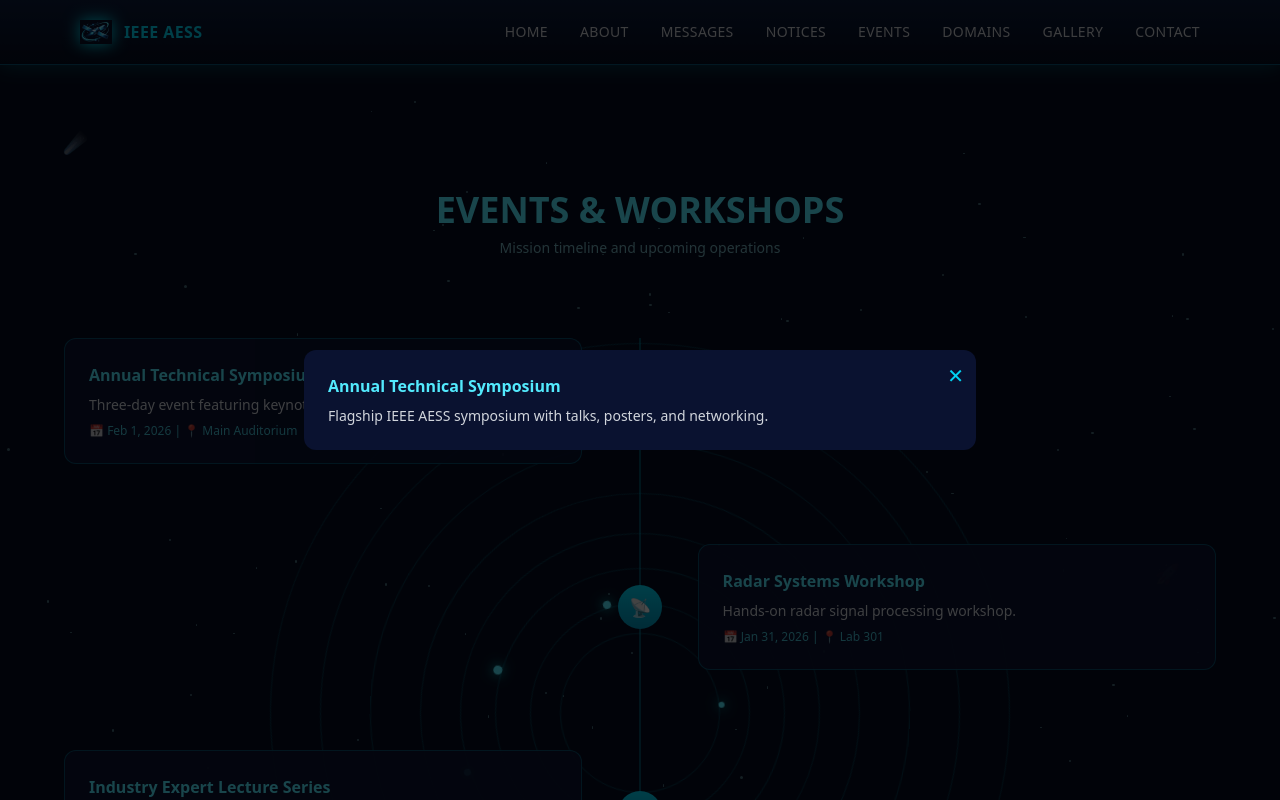
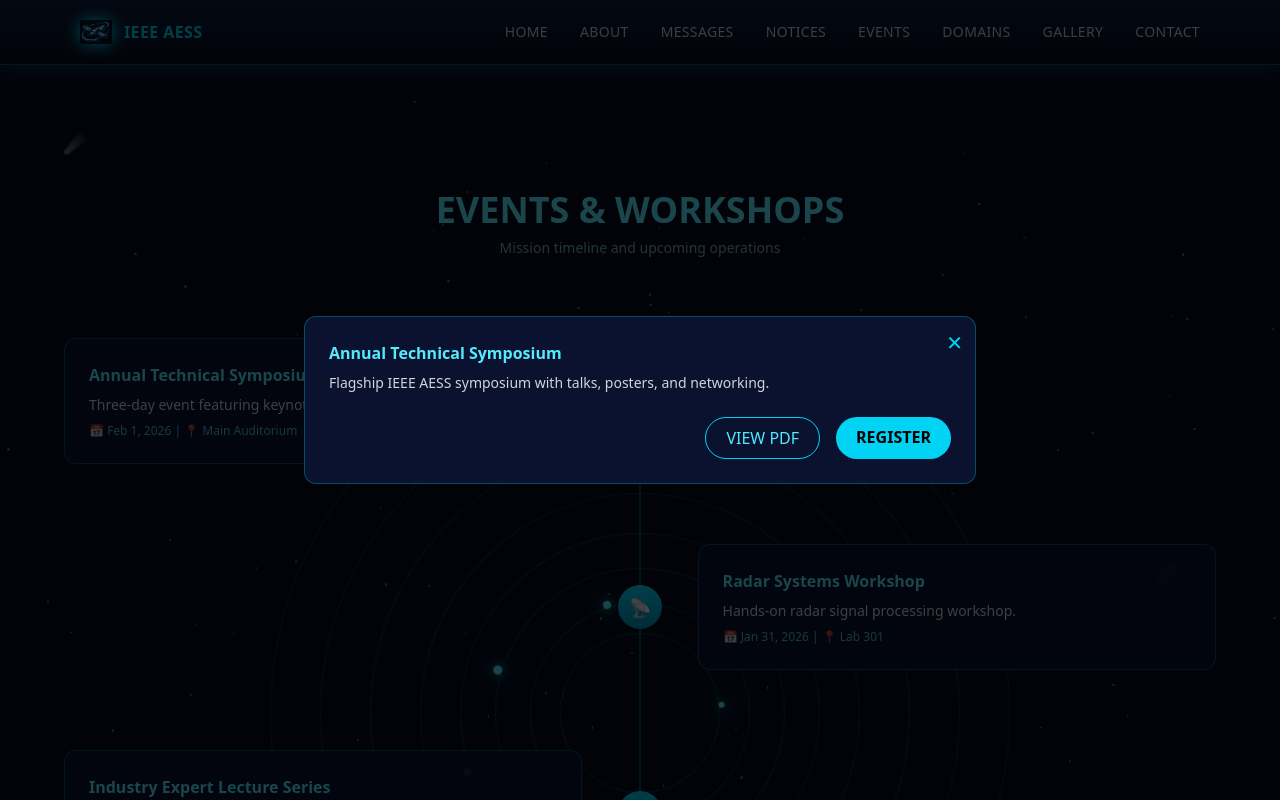
Before and after one commit to BaljeetkumarPatel/BMSIT-IEEE-AESS, a React (Vite) app in the folder frontend/: page / in a window 1280 px wide. Both pictures are taken after a click on the element 323 px from the left and 4973 px from the top of the page. Shown: the part 4573-5373 px from the top of the page. Built offline with nearby package versions, Linux system fonts and the light colour scheme.

Commit message:
Fix image paths for Vercel build

```diff
--- a/frontend/src/components/EventsWorkshops.jsx
+++ b/frontend/src/components/EventsWorkshops.jsx
@@ -54,6 +54,26 @@ const EventsWorkshops = ({ variant = "home" }) => {
       status: "completed",
       full: "Hackathon on navigation and control systems.",
     },
+    {
+      side: "left",
+      icon: "📡",
+      title: "IEEE AESS 2026 Execom & Volcom Interview",
+      desc: "Application form to join IEEE AESS 2026 Execom and Volcom.",
+      date: "13 Jan 2026",
+      location: "Online via Gmeet",
+      status: "completed",
+      full: "Application form to join IEEE AESS 2026 Execom and Volcom.",
+    },
+    {
+      side: "right",
+      icon: "📡",
+      title: "IEEE AESS 2026 Execom & Volcom ISelected list",
+      desc: "",
+      date: "13 Jan 2026",
+      location: "Online via Gmeet",
+      status: "completed",
+      full: "Application form to join IEEE AESS 2026 Execom and Volcom.",
+    },
   ];
 
   /* ================= SORT ================= */
@@ -74,6 +94,34 @@ const EventsWorkshops = ({ variant = "home" }) => {
     upcoming: "bg-cyan-500/15 text-cyan-400 border-cyan-400/40",
   };
 
+  /* ================= EXTRA: EVENT LINKS (ONLY ADDITION) ================= */
+  const eventLinks = {
+    "Radar Systems Workshop": {
+      pdf: "https://drive.google.com/file/d/1PWdnOf9bZHHugWFzDEs0qYMMYLvG2QFB/view?usp=drive_link",
+      result:
+        "https://drive.google.com/file/d/11jfxh9-nOUE6qyuMV09qpQzlayvd7ist/view?usp=drive_link",
+    },
+    "Annual Technical Symposium": {
+      pdf: "https://drive.google.com/file/d/1PWdnOf9bZHHugWFzDEs0qYMMYLvG2QFB/view?usp=drive_link",
+      register: "https://drive.google.com/file/d/1PWdnOf9bZHHugWFzDEs0qYMMYLvG2QFB/view?usp=drive_link",
+    },
+    "Industry Expert Lecture Series": {
+      pdf: "https://dummy-link.com/lecture.pdf",
+    },
+    "Avionics Hackathon": {
+      pdf: "https://dummy-link.com/hackathon.pdf",
+      result: "https://dummy-link.com/hackathon-result.pdf",
+    },
+    "IEEE AESS 2026 Execom & Volcom Interview": {
+      pdf: "https://dummy-link.com/interview.pdf",
+      result: "https://dummy-link.com/interview-result.pdf",
+    },
+    "IEEE AESS 2026 Execom & Volcom ISelected list": {
+      pdf: "https://dummy-link.com/selected.pdf",
+      result: "https://dummy-link.com/final-result.pdf",
+    },
+  };
+
   /* ================= PLANETS ================= */
   const planets = [
     { size: 6, orbit: 80, speed: 10 },
@@ -87,6 +135,7 @@ const EventsWorkshops = ({ variant = "home" }) => {
   ];
 
   const floatIcons = ["🚀", "🛰️", "☄️", "🪐", "📡"];
+  const links = activeEvent ? eventLinks[activeEvent.title] : null;
 
   return (
     <section
@@ -291,20 +340,74 @@ const EventsWorkshops = ({ variant = "home" }) => {
         </>
       )}
 
+
+      {/* ================= MODAL ================= */}
       {/* ================= MODAL ================= */}
       {activeEvent && (
         <div className="fixed inset-0 z-50 bg-black/70 flex items-center justify-center px-4">
-          <div className="relative max-w-2xl w-full p-6 rounded-xl bg-[#0a1230]">
+          <div className="relative max-w-2xl w-full p-6 rounded-xl bg-[#0a1230] border border-cyan-400/30">
+
+            {/* CLOSE */}
             <button
               onClick={() => setActiveEvent(null)}
               className="absolute top-3 right-3 text-cyan-400 text-xl"
             >
               ✕
             </button>
+
+            {/* TITLE */}
             <h3 className="text-cyan-300 font-semibold mb-2">
               {activeEvent.title}
             </h3>
-            <p className="text-sm text-gray-300">{activeEvent.full}</p>
+
+            {/* DESCRIPTION */}
+            <p className="text-sm text-gray-300 mb-6">
+              {activeEvent.full}
+            </p>
+
+            {/* ACTION BUTTONS */}
+            <div className="flex flex-wrap gap-4 justify-end">
+
+              {links?.pdf && (
+                <a
+                  href={links.pdf}
+                  target="_blank"
+                  rel="noopener noreferrer"
+                  className="px-5 py-2 rounded-full
+                  border border-cyan-400 text-cyan-300
+                  hover:bg-cyan-400/10 transition"
+                >
+                  VIEW PDF
+                </a>
+              )}
+
+              {links?.register && (
+                <a
+                  href={links.register}
+                  target="_blank"
+                  rel="noopener noreferrer"
+                  className="px-5 py-2 rounded-full
+                  bg-cyan-400 text-black font-semibold
+                  hover:bg-cyan-300 transition"
+                >
+                  REGISTER
+                </a>
+              )}
+
+              {links?.result && (
+                <a
+                  href={links.result}
+                  target="_blank"
+                  rel="noopener noreferrer"
+                  className="px-5 py-2 rounded-full
+                  bg-green-500 text-black font-semibold
+                  hover:bg-green-400 transition"
+                >
+                  RESULT
+                </a>
+              )}
+
+            </div>
           </div>
         </div>
       )}
--- a/frontend/src/data/eventsData.js
+++ /dev/null
@@ -1,70 +0,0 @@
-// src/data/eventsData.js
-const eventsData = [
-  {
-    id: 1,
-    side: "left",
-    icon: "🚀",
-    title: "Annual Technical Symposium",
-    desc:
-      "Three-day event featuring keynote speakers, technical sessions, and poster presentations.",
-    date: "Jan 15–17, 2025",
-    location: "Main Auditorium",
-    status: "completed",
-    full:
-      "The Annual Technical Symposium is the flagship IEEE AESS event bringing together students, researchers, and industry experts for talks, posters, and networking.",
-  },
-  {
-    id: 2,
-    side: "right",
-    icon: "📡",
-    title: "Radar Systems Workshop",
-    desc:
-      "Hands-on training on radar signal processing and detection algorithms.",
-    date: "Dec 20, 2024",
-    location: "Lab 301",
-    status: "completed",
-    full:
-      "Hands-on experience in FMCW radar, phased arrays, clutter suppression, and detection algorithms with real datasets.",
-  },
-  {
-    id: 3,
-    side: "left",
-    icon: "👥",
-    title: "Industry Expert Lecture Series",
-    desc:
-      "Monthly lecture series by aerospace industry leaders.",
-    date: "Every Month",
-    location: "Seminar Hall",
-    status: "ongoing",
-    full:
-      "Lecture series connecting students with aerospace and defense professionals, focusing on real-world challenges and careers.",
-  },
-  {
-    id: 4,
-    side: "right",
-    icon: "</>",
-    title: "Avionics Hackathon",
-    desc:
-      "24-hour coding competition focused on avionics software solutions.",
-    date: "Feb 10–11, 2025",
-    location: "Computer Lab",
-    status: "upcoming",
-    full:
-      "Hackathon where teams develop avionics software related to navigation, control systems, and real-time processing.",
-  },
-  {
-    id: 5,
-    side: "left",
-    icon: "🛰️",
-    title: "Satellite Systems Bootcamp",
-    desc:
-      "Introduction to satellite subsystems and space missions.",
-    date: "Mar 2025",
-    location: "AESS Lab",
-    status: "upcoming",
-    full:
-      "Bootcamp covering satellite design, payloads, communication systems, orbits, and ground stations.",
-  },
-];
-
-export default eventsData;
```
